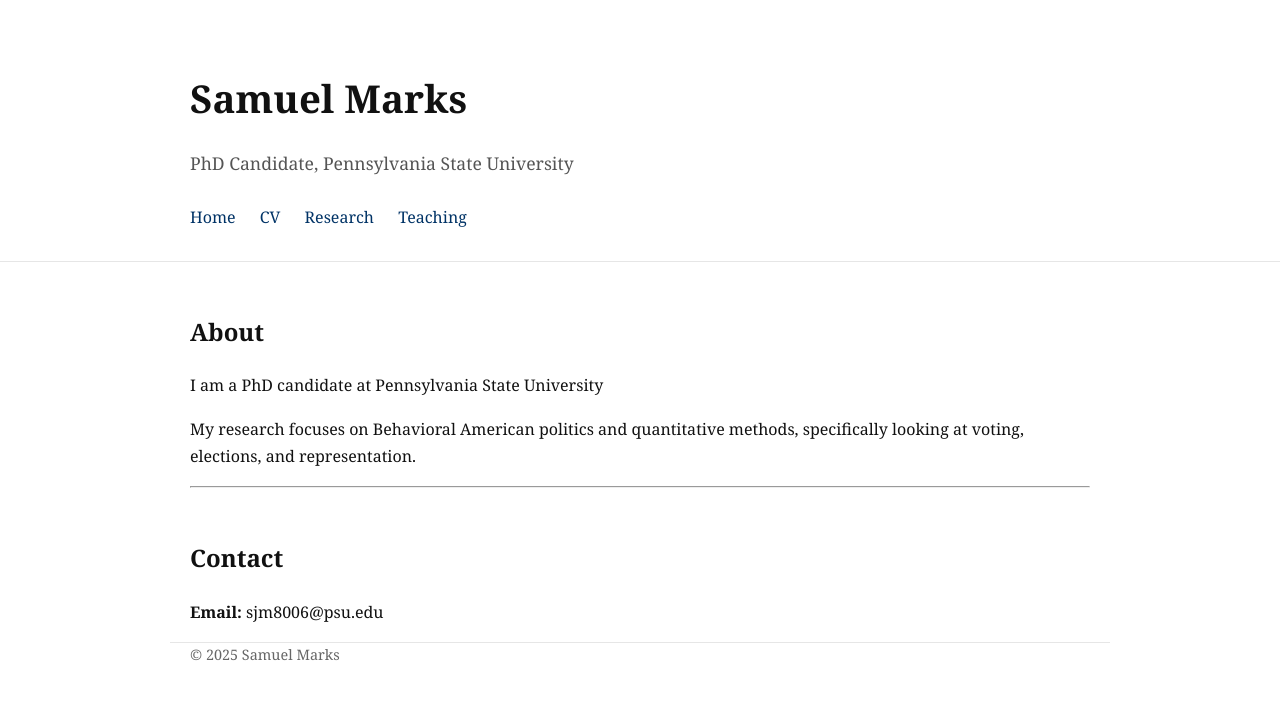
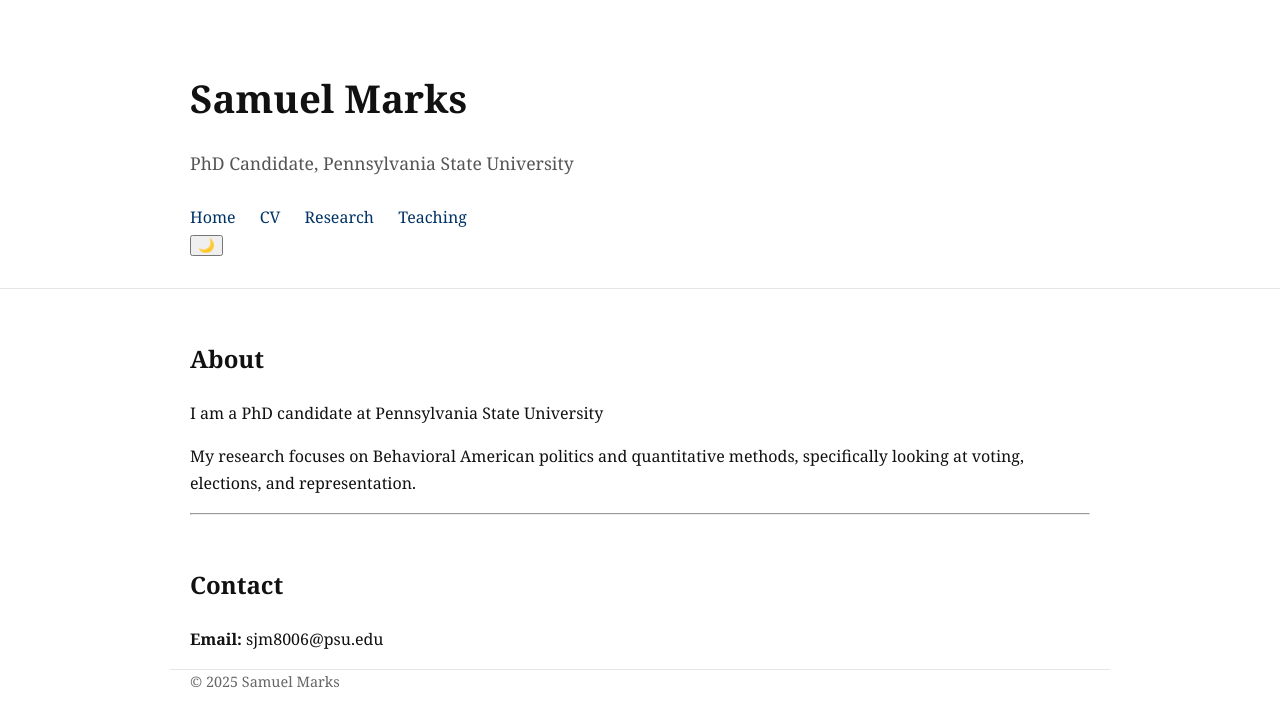
Before and after one commit to SamuelJMarks/SamuelJMarks.github.io, a Jekyll site: the page built from index.md, in a window 1280 px wide. Shown: the top 727 px of the page. Built offline with Jekyll 4.4.1, drawn with Linux system fonts in a browser that asks for light colours.

Commit message:
Update default.html

```diff
--- a/_layouts/default.html
+++ b/_layouts/default.html
@@ -21,6 +21,8 @@
       <a href="/research">Research</a>
       <a href="/teaching">Teaching</a>
     </nav>
+
+    <button id="theme-toggle">🌙</button>
   </div>
 </header>
 
```
